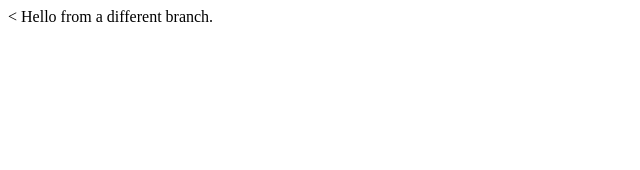
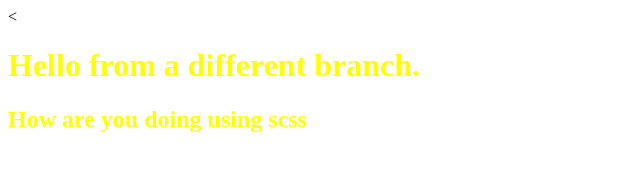
Before and after one commit to hsk8785/Lecture0, a plain HTML site: page index.html in a window 1280 px wide. Shown: the whole page, without its empty margins (0-640 px from the left). Drawn offline with Linux system fonts and the light colour scheme.

Commit message:
Used sass

```diff
--- /dev/null
+++ b/haaris.css
@@ -0,0 +1,7 @@
+.p1 h1, .p1 h2 {
+  color: yellow;
+  text-align: justify;
+  text-decoration-style: dashed;
+  text-decoration-color: yellow; }
+
+/*# sourceMappingURL=haaris.css.map */
--- a/index.html
+++ b/index.html
@@ -3,10 +3,17 @@
   <head>
     <meta charset="utf-8">
     <title>Second Lecture</title>
+  <link rel ="stylesheet" type="text/css" href="haaris.css">
+
   </head>
+
   <body>
+<div class="p1">
 
-    Hello from a different branch.
+
+  <h1> Hello from a different branch.</h1>
+  <h2> How are you doing using scss</h2>
+  </div>
 
   </body>
 </html>
```
Also changed, not shown: hello.html (+1 -1 lines).
